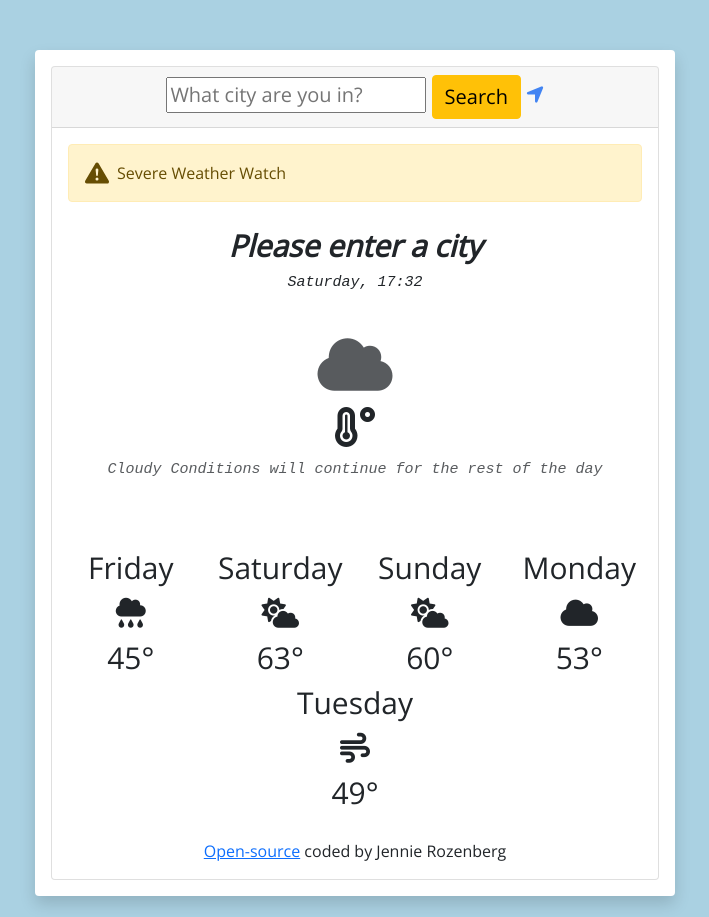
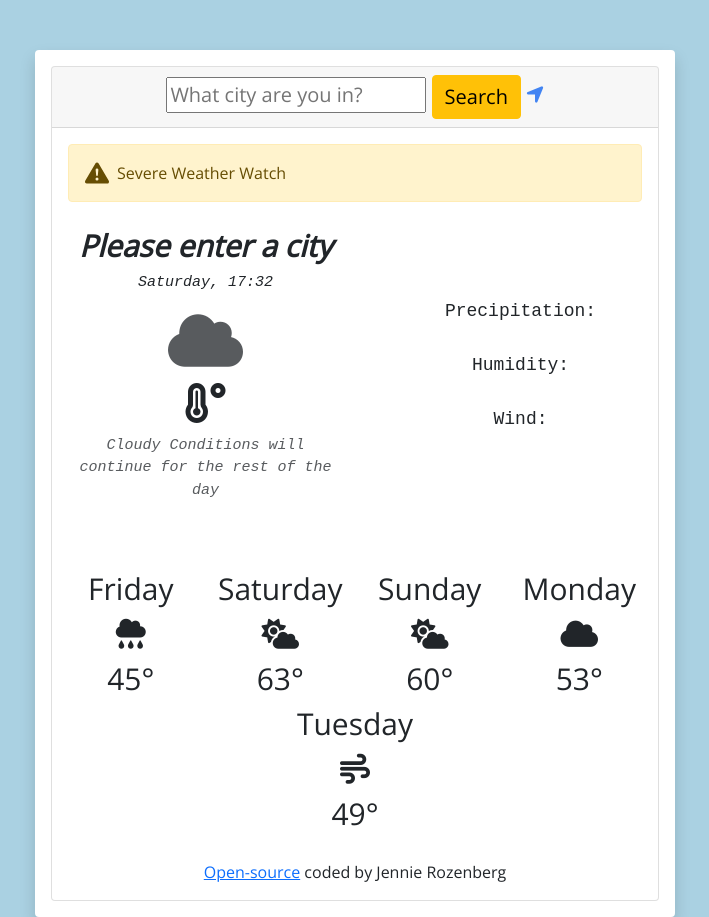
Before and after one commit to jdrozen/sheCodes-weather-app, a plain HTML site: page index.html in a window 1280 px wide. Shown: the top 917 px of the page, without its empty margins (285-994 px from the left). Drawn offline with nearby package versions, Linux system fonts and the light colour scheme; a web font is replaced by a local one.

Commit message:
Add weather stats to html structure

```diff
--- a/index.html
+++ b/index.html
@@ -94,12 +94,14 @@
                   Remains in Effect
                 </div>
               </div>
+              <div class="row">
 
+                <div class="col-6">
                   <h1 class="card-text currently-in">
                     <span id="city-display">Please enter a city</span>
                   </h1>
                   <p class="current-time" id="current-time"></p>
-              <br />
+
                   <h2 class="card-text current-weather">
                     <i
                     class="fas fa-cloud current-weather-icon id = weather-description"
@@ -114,6 +116,23 @@
                   <p class="weather-details opacity-75">
                     Cloudy Conditions will continue for the rest of the day
                   </p>
+                </div>
+                <div class="col-6">
+                  <ul class="weather-stats" >
+                    <li id="precipitation">
+                      Precipitation:
+                    </li>
+                    <br>
+                    <li id="humidity">
+                      Humidity:
+                    </li>
+                    <br>
+                    <li id="wind">
+                      Wind:
+                    </li>
+                  </ul>
+                </div>
+              </div>
               <br />
               <br />
               <div class="row">
--- a/src/style.css
+++ b/src/style.css
@@ -97,3 +97,11 @@ body {
 .github-link {
   text-align: center;
 }
+
+.weather-stats {
+  list-style: none;
+  padding-top: 80px;
+  font-size: 18px;
+  font-family: "PT Mono", monospace;
+  text-align: center;
+}
```
Lines whose indentation alone changed are shown as unchanged.
